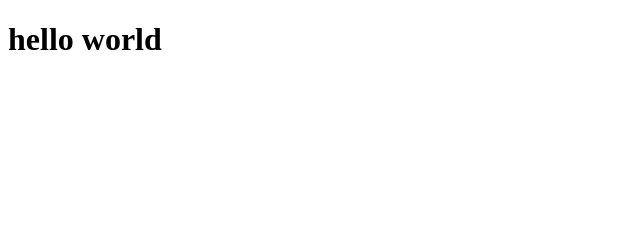
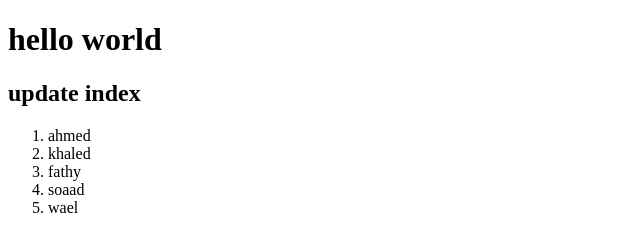
Before and after one commit to alaakhaledd/cms-track1, a plain HTML site: page index.html in a window 1280 px wide. Shown: the whole page, without its empty margins (0-640 px from the left). Drawn offline with Linux system fonts and the light colour scheme.

Commit message:
add git.html and update alaa html

```diff
--- a/index.html
+++ b/index.html
@@ -1,4 +1,12 @@
 <!doctype html>
 <html>
     <h1>hello world</h1>
+    <h2>update index</h2>
+    <ol>
+        <li>ahmed</li>
+        <li>khaled</li>
+        <li>fathy</li>
+        <li>soaad</li>
+        <li>wael</li>
+    </ol>
 </html>
```
Also changed, not shown: get.html (added, +1 -0 lines).
